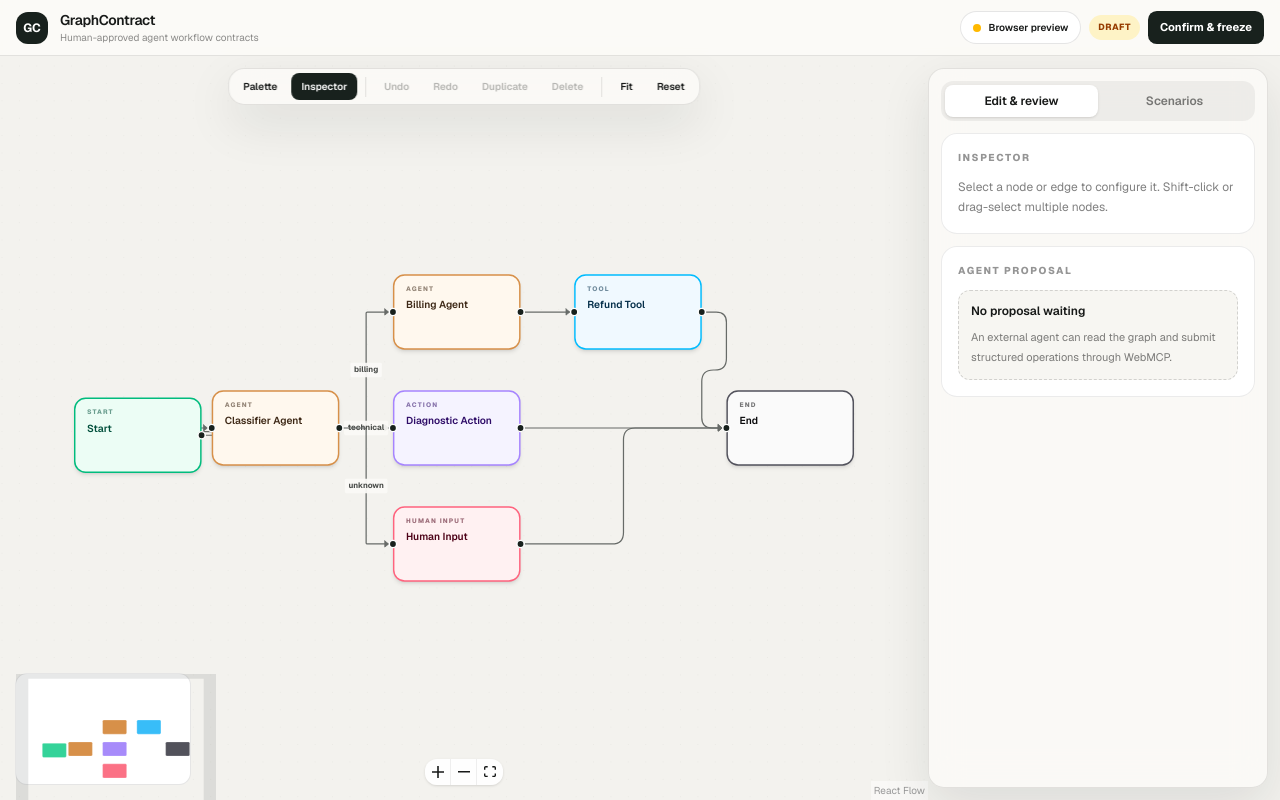
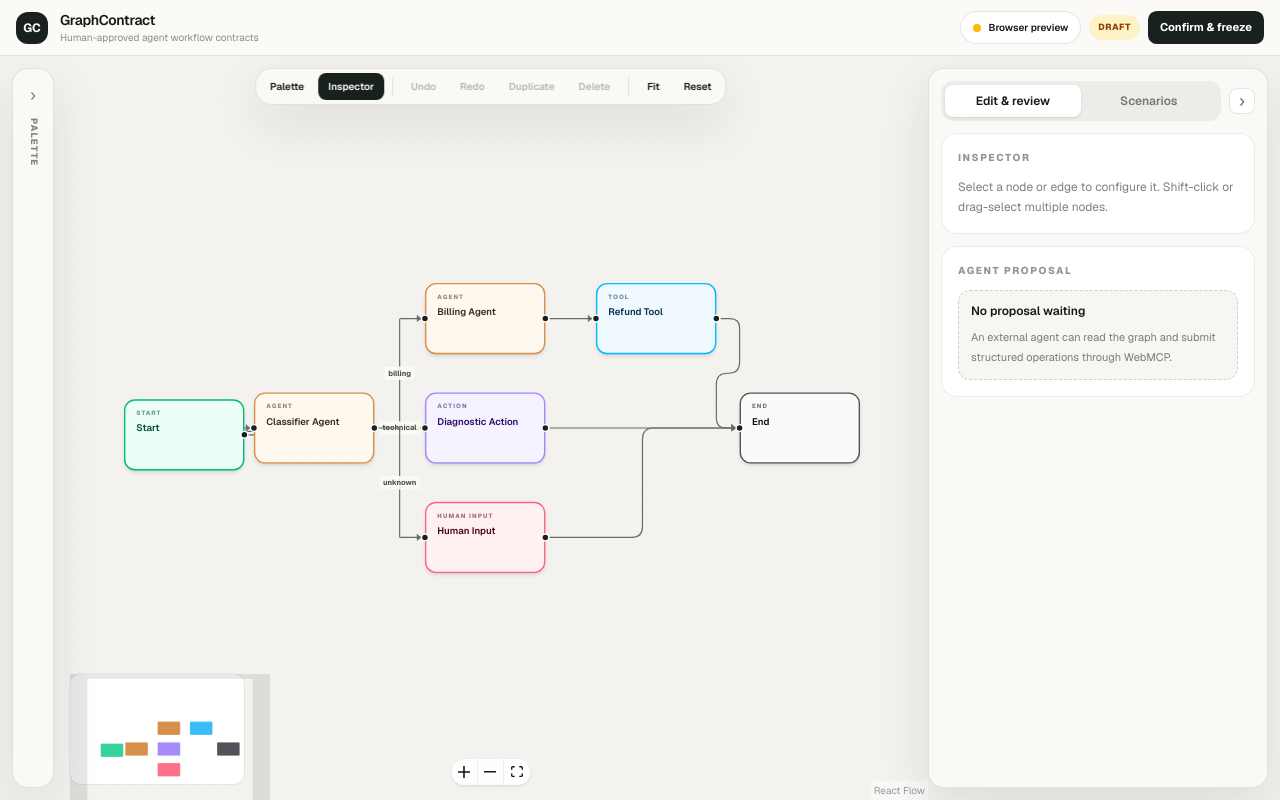
Before and after one commit to vijaybadana/graphcontract, a Next.js app: page / in a window 1280 px wide. Both pictures are taken after a click on the button "Palette". Built offline with nearby package versions, Linux system fonts and the light colour scheme.

Commit message:
feat: add collapsible canvas side panels

```diff
--- a/app/globals.css
+++ b/app/globals.css
@@ -168,6 +168,60 @@ textarea:focus-visible {
   color: #be123c;
 }
 
+.panel-collapse-button {
+  display: grid;
+  width: 1.65rem;
+  height: 1.65rem;
+  place-items: center;
+  flex: 0 0 auto;
+  border: 1px solid rgb(0 0 0 / 10%);
+  border-radius: 0.5rem;
+  background: white;
+  color: rgb(0 0 0 / 55%);
+  font-size: 1.15rem;
+  line-height: 1;
+  transition: background-color 120ms ease, color 120ms ease, transform 120ms ease;
+}
+
+.panel-collapse-button:hover {
+  transform: translateX(-1px);
+  background: rgb(0 0 0 / 5%);
+  color: #171918;
+}
+
+.collapsed-panel-rail {
+  width: 2.6rem;
+  align-self: stretch;
+  overflow: hidden;
+  padding: 0.3rem;
+}
+
+.collapsed-panel-rail__button {
+  display: flex;
+  width: 100%;
+  height: 100%;
+  flex-direction: column;
+  align-items: center;
+  gap: 0.55rem;
+  border-radius: 0.7rem;
+  padding-block: 0.45rem;
+  color: rgb(0 0 0 / 48%);
+  transition: background-color 120ms ease, color 120ms ease;
+}
+
+.collapsed-panel-rail__button:hover {
+  background: rgb(0 0 0 / 5%);
+  color: #171918;
+}
+
+.collapsed-panel-rail__label {
+  writing-mode: vertical-rl;
+  font-size: 0.58rem;
+  font-weight: 800;
+  letter-spacing: 0.12em;
+  text-transform: uppercase;
+}
+
 .eyebrow {
   font-size: 0.625rem;
   font-weight: 800;
--- a/src/features/canvas/node-palette.tsx
+++ b/src/features/canvas/node-palette.tsx
@@ -1,6 +1,7 @@
 import { DragEvent } from 'react';
 
 import { GraphProposal, NodeKind, nodeKinds, WorkflowGraph } from '@/src/domain';
+import { PanelCollapseButton } from '@/src/features/workspace/panel-collapse-control';
 
 const palette: Array<{ kind: NodeKind; label: string; color: string }> = [
   { kind: 'start', label: 'Start', color: 'bg-emerald-500' },
@@ -30,12 +31,14 @@ export function NodePalette({
   validationIssueCount,
   proposal,
   onAdd,
+  onCollapse,
 }: {
   graph: WorkflowGraph;
   disabled: boolean;
   validationIssueCount: number;
   proposal: GraphProposal | null;
   onAdd: (kind: NodeKind) => void;
+  onCollapse: () => void;
 }) {
   const onDragStart = (event: DragEvent<HTMLButtonElement>, kind: NodeKind) => {
     event.dataTransfer.setData('application/graphcontract-node', kind);
@@ -46,7 +49,14 @@ export function NodePalette({
     <aside className="workspace-panel relative z-20 m-3 w-[210px] shrink-0 self-start p-3">
       <div className="flex items-center justify-between">
         <p className="eyebrow">Node palette</p>
-        <span className={`health-dot ${proposal?.status === 'pending' || !validationIssueCount ? 'bg-emerald-500' : 'bg-amber-500'}`} />
+        <div className="flex items-center gap-2">
+          <span className={`health-dot ${proposal?.status === 'pending' || !validationIssueCount ? 'bg-emerald-500' : 'bg-amber-500'}`} />
+          <PanelCollapseButton
+            side="left"
+            onCollapse={onCollapse}
+            label="Collapse node palette"
+          />
+        </div>
       </div>
       <p className="mt-1 text-[10px] leading-4 text-black/45">
         {proposal
--- a/src/features/workspace/graph-workspace.tsx
+++ b/src/features/workspace/graph-workspace.tsx
@@ -26,6 +26,10 @@ import { useCoalescedFitView } from '@/src/features/canvas/use-coalesced-fit-vie
 import { ContextInspector } from '@/src/features/inspector/context-inspector';
 import { ProposalPanel } from '@/src/features/proposals/proposal-panel';
 import { ScenarioPanel } from '@/src/features/scenarios/scenario-panel';
+import {
+  CollapsedPanelRail,
+  PanelCollapseButton,
+} from '@/src/features/workspace/panel-collapse-control';
 import { useGraphStore } from '@/src/state/workspace-store';
 
 type WebMcpStatus = 'unavailable' | 'registering' | 'connected' | 'error';
@@ -242,6 +246,14 @@ export function GraphWorkspace() {
             disabled={!editable}
             validationIssueCount={validationIssues.length}
             onAdd={addAtCenter}
+            onCollapse={() => setShowPalette(false)}
+          />
+        )}
+        {!showPalette && (
+          <CollapsedPanelRail
+            side="left"
+            label="Palette"
+            onExpand={() => setShowPalette(true)}
           />
         )}
 
@@ -347,12 +359,26 @@ export function GraphWorkspace() {
 
         {showInspector && (
           <aside className="workspace-panel relative z-20 m-3 ml-0 w-[340px] shrink-0 overflow-y-auto p-3">
-            <div className="mb-3 grid grid-cols-2 rounded-xl bg-black/5 p-1">
-              <button onClick={() => setRightTab('review')} className={`rounded-lg px-3 py-2 text-xs font-semibold ${rightTab === 'review' ? 'bg-white shadow-sm' : 'text-black/50'}`}>Edit &amp; review</button>
-              <button onClick={() => setRightTab('scenarios')} className={`rounded-lg px-3 py-2 text-xs font-semibold ${rightTab === 'scenarios' ? 'bg-white shadow-sm' : 'text-black/50'}`}>Scenarios {scenarios.length ? `(${scenarios.length})` : ''}</button>
+            <div className="mb-3 flex items-center gap-2">
+              <div className="grid min-w-0 flex-1 grid-cols-2 rounded-xl bg-black/5 p-1">
+                <button onClick={() => setRightTab('review')} className={`rounded-lg px-3 py-2 text-xs font-semibold ${rightTab === 'review' ? 'bg-white shadow-sm' : 'text-black/50'}`}>Edit &amp; review</button>
+                <button onClick={() => setRightTab('scenarios')} className={`rounded-lg px-3 py-2 text-xs font-semibold ${rightTab === 'scenarios' ? 'bg-white shadow-sm' : 'text-black/50'}`}>Scenarios {scenarios.length ? `(${scenarios.length})` : ''}</button>
+              </div>
+              <PanelCollapseButton
+                side="right"
+                onCollapse={() => setShowInspector(false)}
+                label="Collapse inspector"
+              />
             </div>
             {rightTab === 'review' ? <div className="space-y-3"><ContextInspector /><ProposalPanel /></div> : <ScenarioPanel graph={graph} scenarios={scenarios} />}
           </aside>
+        )}
+        {!showInspector && (
+          <CollapsedPanelRail
+            side="right"
+            label="Inspector"
+            onExpand={() => setShowInspector(true)}
+          />
         )}
       </section>
     </main>
--- /dev/null
+++ b/src/features/workspace/panel-collapse-control.tsx
@@ -0,0 +1,62 @@
+'use client';
+
+type PanelSide = 'left' | 'right';
+
+const arrowFor = (side: PanelSide, action: 'collapse' | 'expand') => {
+  const pointsLeft = (side === 'left' && action === 'collapse') ||
+    (side === 'right' && action === 'expand');
+  return pointsLeft ? '‹' : '›';
+};
+
+export function PanelCollapseButton({
+  side,
+  onCollapse,
+  label,
+}: {
+  side: PanelSide;
+  onCollapse: () => void;
+  label: string;
+}) {
+  return (
+    <button
+      type="button"
+      onClick={onCollapse}
+      aria-label={label}
+      title={label}
+      className="panel-collapse-button"
+    >
+      <span aria-hidden="true">{arrowFor(side, 'collapse')}</span>
+    </button>
+  );
+}
+
+export function CollapsedPanelRail({
+  side,
+  onExpand,
+  label,
+}: {
+  side: PanelSide;
+  onExpand: () => void;
+  label: string;
+}) {
+  return (
+    <aside
+      className={`workspace-panel collapsed-panel-rail relative z-20 my-3 shrink-0 ${
+        side === 'left' ? 'ml-3 mr-0' : 'ml-0 mr-3'
+      }`}
+    >
+      <button
+        type="button"
+        onClick={onExpand}
+        aria-label={`Open ${label}`}
+        title={`Open ${label}`}
+        className="collapsed-panel-rail__button"
+      >
+        <span className="text-lg" aria-hidden="true">
+          {arrowFor(side, 'expand')}
+        </span>
+        <span className="collapsed-panel-rail__label">{label}</span>
+      </button>
+    </aside>
+  );
+}
```
